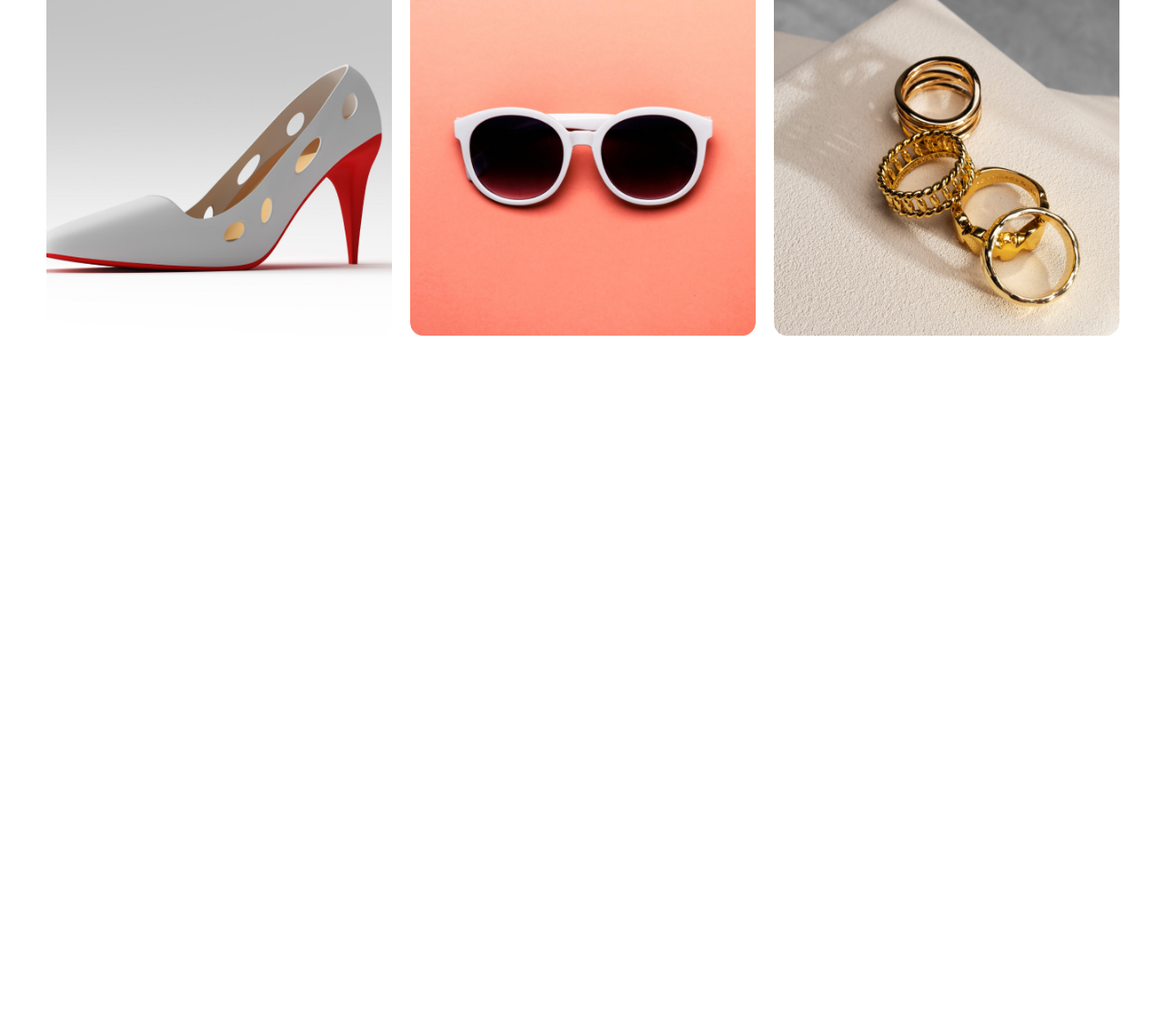
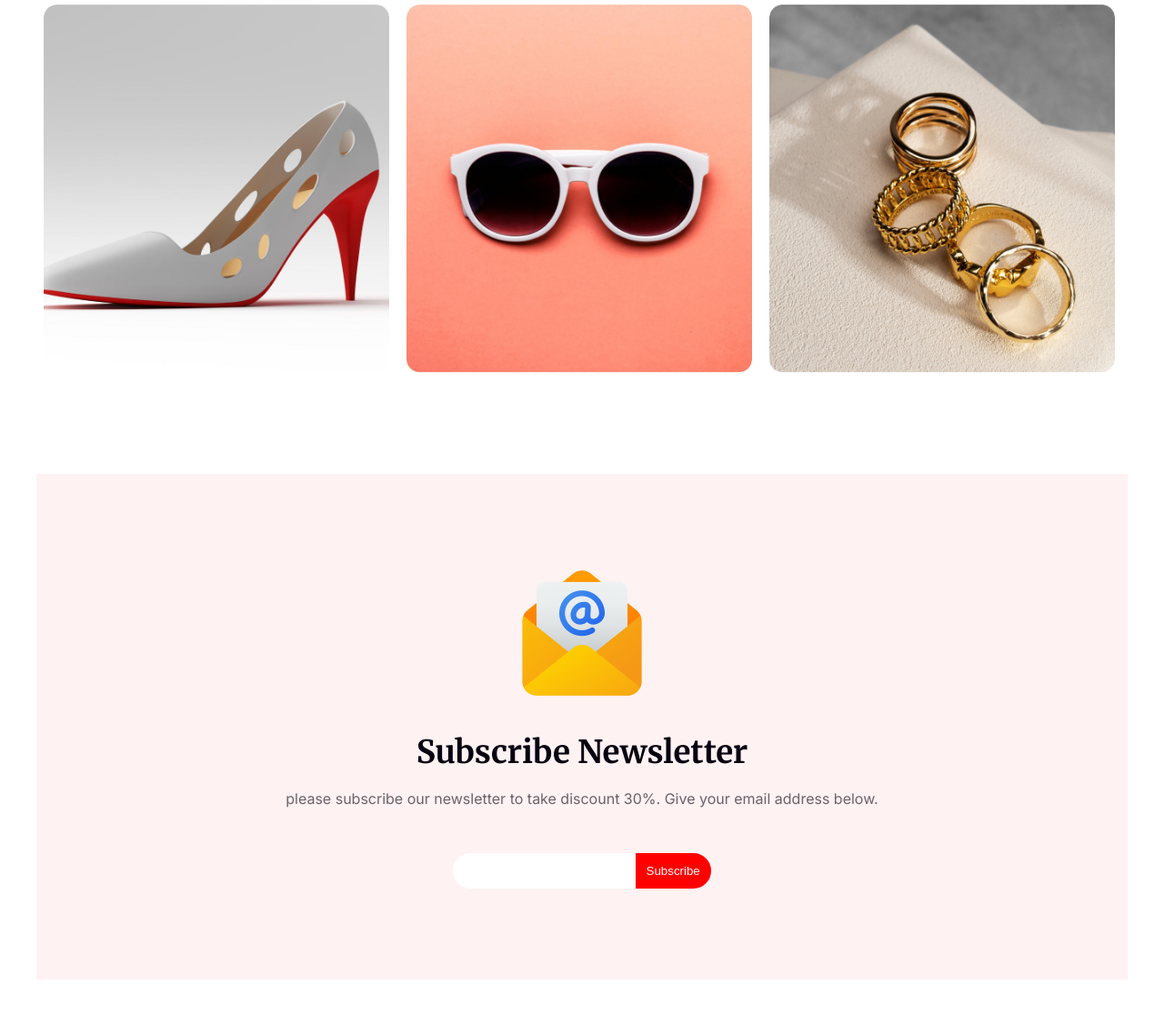
Before and after one commit to SadiaIT21062/new-mission, a plain HTML site: page index.html in a window 1280 px wide. Shown: the part 3012-4128 px from the top of the page at 91% size. Before the commit the page ends 3399 px from the top, so only its background shows below. Drawn offline with Linux system fonts and the light colour scheme.

Commit message:
subscriber

```diff
--- a/index.html
+++ b/index.html
@@ -53,7 +53,7 @@
             </div>
         </section>
         <section class="portfolio">
-            <h3 class="red">THE BEST GIFTS</h3>
+            <h3 class="red gifts">THE BEST GIFTS</h3>
             <h1 class="portfolio-title">Our Awesome Portfolio</h1>
             <p class="portfolio-description">
                 There are so many gifts here. Bags, shoes, sunglasses,earrings, rings and so on.
@@ -72,6 +72,14 @@
                  </div>
             </div>
         </section>
+        <section class="subscriber">
+            <img src="resources/Group 61.png" alt="" class="icon">
+            <h1 class="subscriber-title">Subscribe Newsletter</h1>
+            <p class="subscriber-description">please subscribe our newsletter to take discount 30%. Give your email address below.</p>
+            <input type="email" name="" id="input">
+            <button id="subscribe-btn">Subscribe</button>
+
+        </section>
      </main>
 </body>
 </html>
--- a/style.css
+++ b/style.css
@@ -116,13 +116,56 @@
     font-size: 32px;
     font-family: 'Merriweather', serif ;
     margin-top:-5px;
+    margin-left:4px;
+}
+.gifts{
+    margin-left:4px;
 }
 .portfolio-description{
     font-family: 'Inter', sans-serif;
     font-weight: 100;
+    margin-bottom:50px;
+    margin-left:4px;
 }
 .pic{
+    /* border:#F00 solid 5px; */
     border-radius:16px;
     margin:5.5px;
-    padding-left:5px;
+    padding:2px;
+
 }
+.subscriber{
+    width:1200px;
+    margin:100px auto;
+    background-color: rgba(255, 0, 0, 0.05);
+    text-align:center;
+
+    padding:100px 0;
+    font-family: 'Merriweather', serif ;
+}
+.subscriber-title{
+    color: #070211;
+    font-size: 35px;
+}
+.subscriber-description{
+    color: rgba(7, 2, 17, 0.60);
+    text-align: center;
+    font-family: 'Inter', sans-serif;
+    margin-top:-10px;
+    margin-bottom:50px;
+
+}
+#input{
+    border-radius: 20px 0 0 20px;
+    border:#FFF solid 2px;
+    padding:10px;
+    margin-right:0;
+}
+#subscribe-btn{
+    border-radius:0 20px 20px 0;
+    border:#F00 solid 2px;
+    background-color:red;
+    color:#FFF;
+    margin-left:-4.5px;
+    padding:10px;
+}
```
